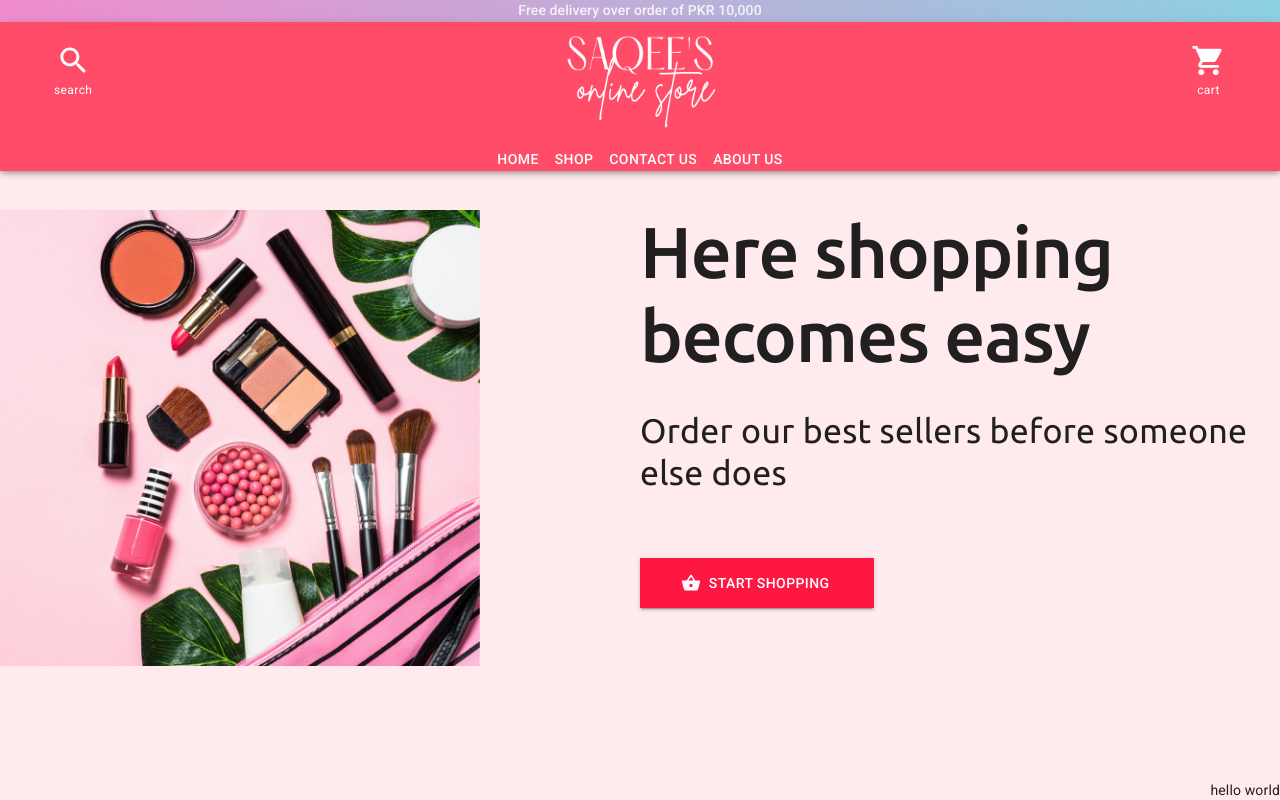
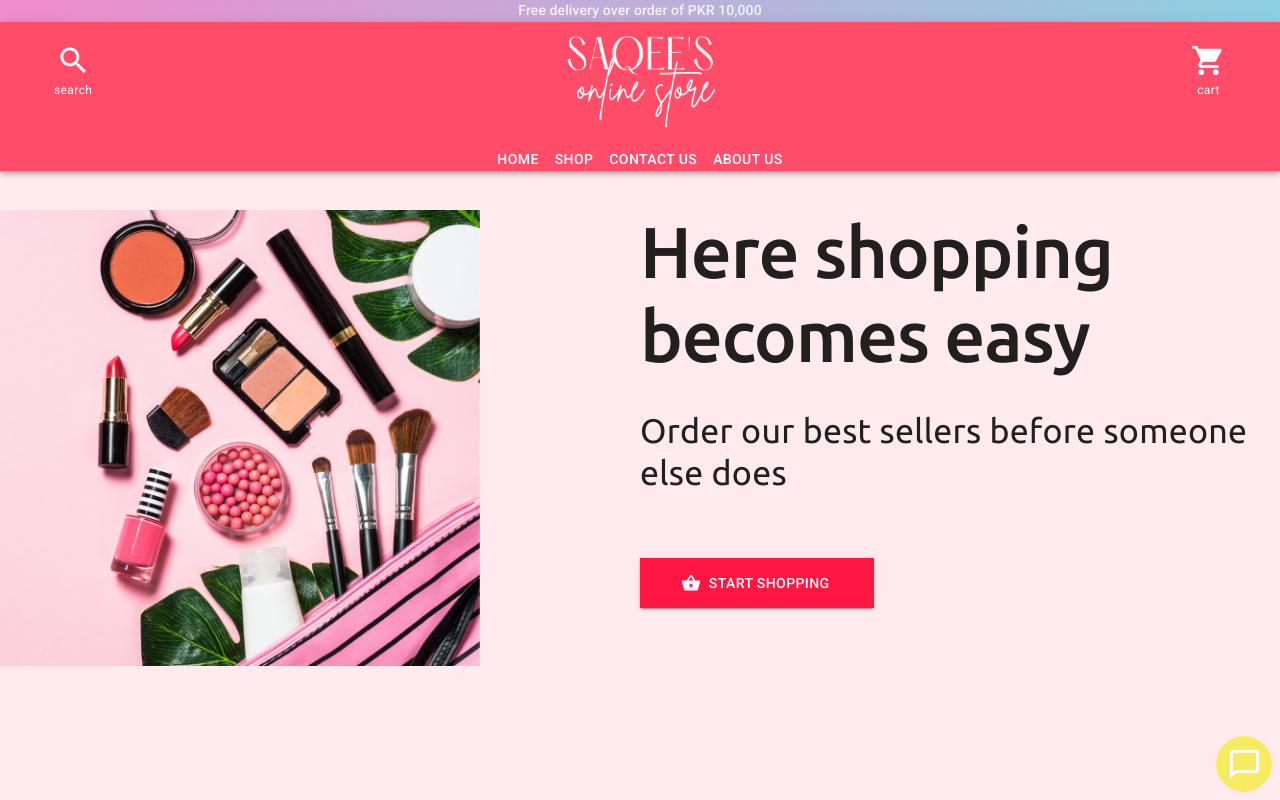
Before and after one commit to basit3407/saqee-onlinestore, a Next.js app: page / in a window 1280 px wide. Shown: the top 800 px of the page. Built offline with nearby package versions, Linux system fonts and the light colour scheme.

Commit message:
contact icon done

```diff
--- a/components/ContactIcon.js
+++ b/components/ContactIcon.js
@@ -1,5 +1,109 @@
+import { Avatar, makeStyles } from "@material-ui/core";
+import ChatBubbleOutlineIcon from "@material-ui/icons/ChatBubbleOutline";
+import WhatsAppIcon from "@material-ui/icons/WhatsApp";
+import CallIcon from "@material-ui/icons/Call";
+import CloseIcon from "@material-ui/icons/Close";
+import { useState } from "react";
+import classNames from "classnames";
+
+const useStyles = makeStyles((theme) => ({
+  root: {
+    bottom: 0,
+    right: 0,
+    position: "fixed",
+    margin: theme.spacing(1),
+  },
+  size: {
+    width: theme.spacing(7),
+    height: theme.spacing(7),
+  },
+  contact: {
+    "&:focus": {
+      outline: "none",
+    },
+    "&.MuiAvatar-colorDefault": {
+      backgroundColor: theme.palette.secondary.main,
+    },
+    cursor: "pointer",
+    border: "none",
+    transition: "transform 1s",
+    MozTransition: "transform 1s",
+    WebkitTransition: "transform 1s",
+    msTransition: "transform 1s",
+  },
+  rotate: {
+    transform: "rotate(180deg)",
+  },
+  rotateBack: {
+    transform: "rotate(0deg)",
+  },
+
+  whatsApp: {
+    margin: theme.spacing(1, 0),
+    "&.MuiAvatar-colorDefault": {
+      backgroundColor: "#4FCE5D",
+    },
+  },
+  call: {
+    "&.MuiAvatar-colorDefault": {
+      backgroundColor: "#61ce70",
+    },
+  },
+}));
+
 export default function ContactIcon() {
+  const classes = useStyles();
+
+  const [isClicked, setIsClicked] = useState(); //Click state of contact icon
+
+  //For rotating animation of contact icon
+  const contactClasses = classNames({
+    [classes.size]: true,
+    [classes.contact]: true,
+    [classes.rotate]: isClicked === true,
+    [classes.rotateBack]: isClicked === false,
+  });
+
   return (
-    <div style={{ position: "fixed", right: 0, bottom: 0 }}>hello world</div>
+    <div className={classes.root}>
+      {/* on click show whatsapp and call icons */}
+      {isClicked && (
+        <>
+          <Avatar
+            href="tel:+923002631368"
+            component="a"
+            classes={{
+              root: classNames({ [classes.call]: true, [classes.size]: true }),
+            }}
+          >
+            <CallIcon fontSize="large" />
+          </Avatar>
+          <Avatar
+            href="https://wa.me/923002631368"
+            component="a"
+            classes={{
+              root: classNames({
+                [classes.whatsApp]: true,
+                [classes.size]: true,
+              }),
+            }}
+          >
+            <WhatsAppIcon fontSize="large" />
+          </Avatar>
+        </>
+      )}
+      <Avatar
+        classes={{ root: contactClasses }}
+        onClick={() => setIsClicked(!isClicked)}
+        component="button"
+      >
+        {/* if clikced show cross icon else show chat icon */}
+        {isClicked ? (
+          <CloseIcon fontSize="large" />
+        ) : (
+          <ChatBubbleOutlineIcon fontSize="large" />
+        )}
+      </Avatar>
+    </div>
   );
 }
--- a/package.json
+++ b/package.json
@@ -16,6 +16,7 @@
     "@material-ui/core": "^4.11.3",
     "@material-ui/icons": "^4.11.2",
     "axios": "^0.21.1",
+    "classnames": "^2.2.6",
     "lodash.isequal": "^4.5.0",
     "mongodb": "^3.6.4",
     "next": "10.0.6",
```
